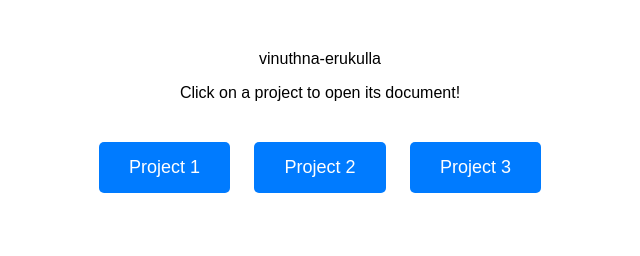
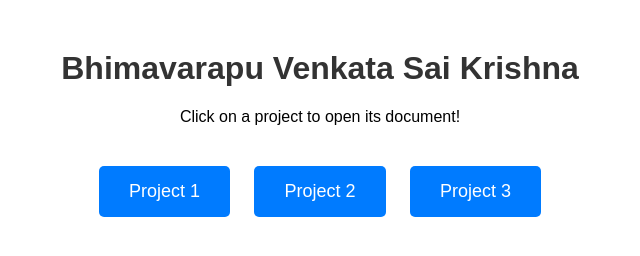
Before and after one commit to saikrishna1604/Data, a plain HTML site: page index.html in a window 1280 px wide. Shown: the whole page, without its empty margins (320-960 px from the left). Drawn offline with Linux system fonts and the light colour scheme.

Commit message:
Update index.html

```diff
--- a/index.html
+++ b/index.html
@@ -3,7 +3,7 @@
 <head>
     <meta charset="UTF-8">
     <meta name="viewport" content="width=device-width, initial-scale=1.0">
-    <title>vinuthna-erukulla</title>
+    <title>Bhimavarapu Venkata Sai Krishna</title>
     <style>
         body {
             font-family: Arial, sans-serif;
@@ -33,10 +33,10 @@
     </style>
 </head>
 <body>
-    vinuthna-erukulla</h1>
+    <h1>Bhimavarapu Venkata Sai Krishna</h1>
     <p>Click on a project to open its document!</p>
     <div class="button-container">
-        <button onclick="openDocument('https://vinuthna-erukulla.github.io/Class-participation-10-weeks/')">Project 1</button>
+        <button onclick="openDocument('https://saikrishna1604.github.io/Data-Analyst/')">Project 1</button>
         <button onclick="openDocument('https://vinuthna-erukulla.github.io/Data-analyst-vinuthna/')">Project 2</button>
         <button onclick="openDocument('https://www.fb.com')">Project 3</button>
     </div>
```
